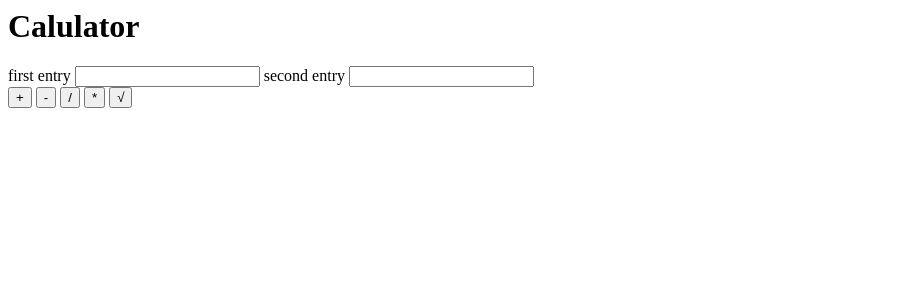
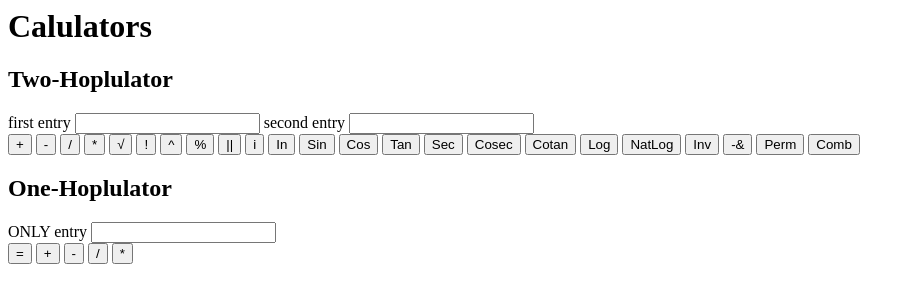
Before and after one commit to onespicymeatball/calculator, a website: page index.html in a window 1280 px wide. Shown: the whole page, without its empty margins (0-915 px from the left). Drawn offline with Linux system fonts and the light colour scheme.

Commit message:
add buttones to first hopulator; create new hopulator with adding fuctionality

```diff
--- a/index.html
+++ b/index.html
@@ -1,7 +1,8 @@
 <main id="calculator-app">
-  <h1>Calulator</h1>
-  <div class="calculator" id="calculator">
-    <div class="calcualtor__display" id="output"></div>
+  <h1>Calulators</h1>
+  <h2>Two-Hoplulator</h2>
+  <div class="calculator" id="calculatora">
+    <div class="calculator__display" id="output"></div>
     <div class="calculator__body">
       <div class="calculator__input-container">
         <label for="num1">first entry</label>
@@ -9,13 +10,46 @@
         <label for="num2">second entry</label>
         <input id="num2" type="number">
       </div>
-      <div >
+      <div>
         <button id="add" aria-label="add">+</button>
         <button id="subtract" aria-label="subtract">-</button>
         <button id="divide" aria-label="divide">/</button>
         <button id="multiply" aria-label="multiply">*</button>
         <button id="sqr_root" aria-label="square root">√</button>
+        <button id="fact" aria-label="factorial">!</button>
+        <button id="power" aria-label="exponent">^</button>
+        <button id="percent" aria-label="percentof">%</button>
+        <button id="absolute_value" aria-label="absolutevalue">||</button>
+        <button id="imaginary" aria-label="imaginarynumber">i</button>
+        <button id="integral" aria-label="integral">In</button>
+        <button id="sin" aria-label="sine">Sin</button>
+        <button id="cos" aria-label="cosine">Cos</button>
+        <button id="tan" aria-label="tangent">Tan</button>
+        <button id="sec" aria-label="secant">Sec</button>
+        <button id="cosec" aria-label="cosecant">Cosec</button>
+        <button id="cotan" aria-label="cotangent">Cotan</button>
+        <button id="log" aria-label="logarithm">Log</button>
+        <button id="natlog" aria-label="naturalog">NatLog</button>
+        <button id="inv" aria-label="inverse">Inv</button>
+        <button id="negreciprocol" aria-label="negativreciprocol">-&</button>
+        <button id="permutation" aria-label="permutation">Perm</button>
+        <button id="combination" aria-label="combination">Comb</button>
       </div>
     </div>
   </div>
+  <h2>One-Hoplulator</h2>
+  <div class="calculator" id="calculatore">
+    <div class="calculator__display" id="outpute"></div>
+    <div class="calculator__body">
+      <div class="calculator__input-container">
+        <label for="num">ONLY entry</label>
+        <input id="num" type="number"/>
+      </div>
+      <div>
+        <button id="equals" aria-label="equals">=</button>
+        <button id="adds" aria-label="add">+</button>
+        <button id="subtracts" aria-label="subtract">-</button>
+        <button id="divides" aria-label="divide">/</button>
+        <button id="multiply" aria-label="multiply">*</button>
+  </div>
 </main>
--- a/style.css
+++ b/style.css
@@ -12,7 +12,7 @@ h1, h2 {
   flex-direction: column;
 }
 
-.calcualtor__display {
+.calculator__display {
   height: 1rem;
   border: 1px solid green;
   width: 50%;
```
Also changed, not shown: index.js (+69 -28 lines).
